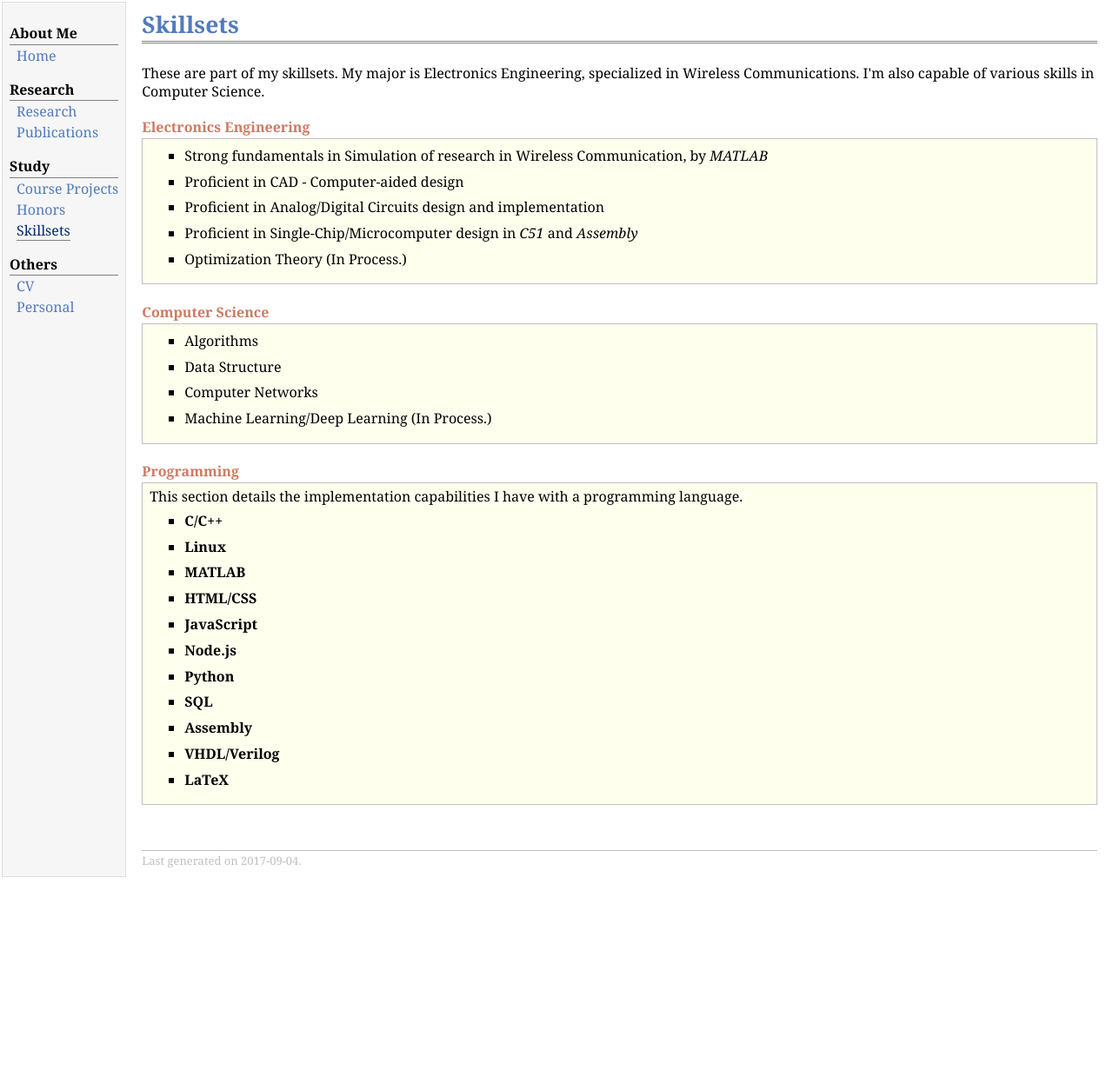
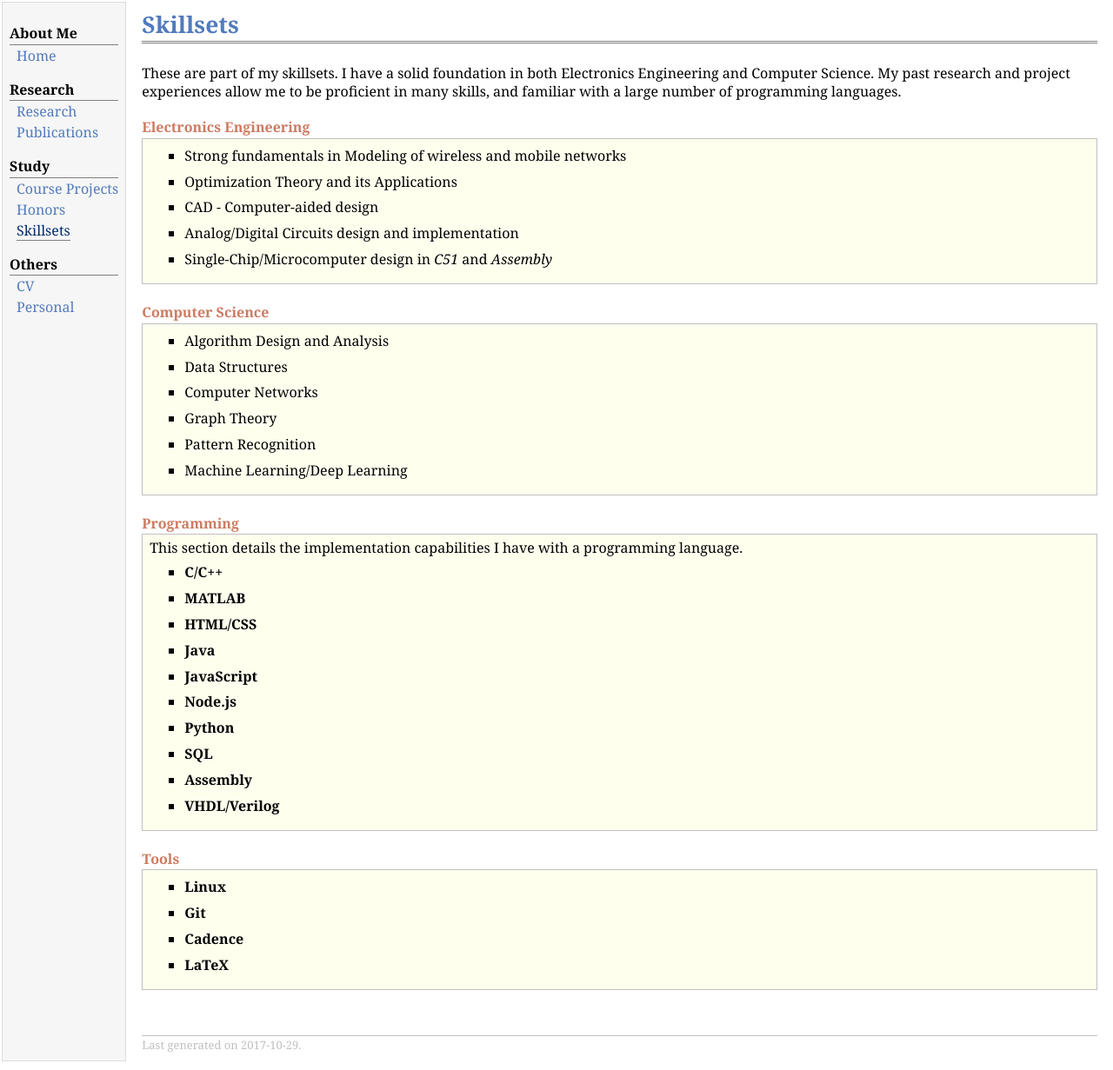
Before and after one commit to YyzHarry/Personal-Website, a Jekyll site: the page skill.html, which Jekyll copies as it is, in a window 1280 px wide. Shown: the whole page at 87% size. Built offline with Jekyll 4.4.1, drawn with Linux system fonts in a browser that asks for light colours; before the commit the page ends 1019 px from its top, so only the background shows below that.

Commit message:
Update skill.html

```diff
--- a/skill.html
+++ b/skill.html
@@ -28,20 +28,20 @@
 <div id="toptitle">
 <h1>Skillsets</h1>
 </div>
-<p>These are part of my skillsets. My major is Electronics Engineering, specialized in Wireless Communications. I'm also capable of various skills in Computer Science. </p>
+<p>These are part of my skillsets. I have a solid foundation in both Electronics Engineering and Computer Science. My past research and project experiences allow me to be proficient in many skills, and familiar with a large number of programming languages.</p>
 <div class="infoblock">
 <div class="blocktitle">Electronics Engineering</div>
 <div class="blockcontent">
 <ul>
-<li><p>Strong fundamentals in Simulation of research in Wireless Communication, by <i>MATLAB</i></p>
+<li><p>Strong fundamentals in Modeling of wireless and mobile networks</p>
 </li>
-<li><p>Proficient in CAD - Computer-aided design</p>
+<li><p>Optimization Theory and its Applications</p>
 </li>
-<li><p>Proficient in Analog/Digital Circuits design and implementation</p>
+<li><p>CAD - Computer-aided design</p>
 </li>
-<li><p>Proficient in Single-Chip/Microcomputer design in <i>C51</i> and <i>Assembly</i></p>
+<li><p>Analog/Digital Circuits design and implementation</p>
 </li>
-<li><p>Optimization Theory (In Process.)</p>
+<li><p>Single-Chip/Microcomputer design in <i>C51</i> and <i>Assembly</i></p>
 </li>
 </ul>
 </div></div>
@@ -49,13 +49,17 @@
 <div class="blocktitle">Computer Science</div>
 <div class="blockcontent">
 <ul>
-<li><p>Algorithms</p>
+<li><p>Algorithm Design and Analysis</p>
 </li>
-<li><p>Data Structure</p>
+<li><p>Data Structures</p>
 </li>
 <li><p>Computer Networks</p>
 </li>
-<li><p>Machine Learning/Deep Learning (In Process.)</p>
+<li><p>Graph Theory</p>
+</li>
+<li><p>Pattern Recognition</p>
+</li>
+<li><p>Machine Learning/Deep Learning</p>
 </li>
 </ul>
 </div></div>
@@ -66,11 +70,11 @@
 <ul>
 <li><p><b>C/C++</b></p>
 </li>
-<li><p><b>Linux</b></p>
-</li>
 <li><p><b>MATLAB</b></p>
 </li>
 <li><p><b>HTML/CSS</b></p>
+</li>
+<li><p><b>Java</b></p>
 </li>
 <li><p><b>JavaScript</b></p>
 </li>
@@ -84,13 +88,25 @@
 </li>
 <li><p><b>VHDL/Verilog</b></p>
 </li>
+</ul>
+</div></div>
+<div class="infoblock">
+<div class="blocktitle">Tools</div>
+<div class="blockcontent">
+<ul>
+<li><p><b>Linux</b></p>
+</li>
+<li><p><b>Git</b></p>
+</li>
+<li><p><b>Cadence</b></p>
+</li>
 <li><p><b>LaTeX</b></p>
 </li>
 </ul>
 </div></div>
 <div id="footer">
 <div id="footer-text">
-Last generated on 2017-09-04.
+Last generated on 2017-10-29.
 </div>
 </div>
 </td>
```
